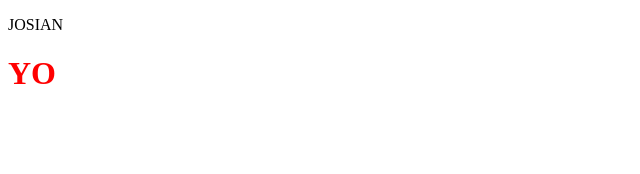
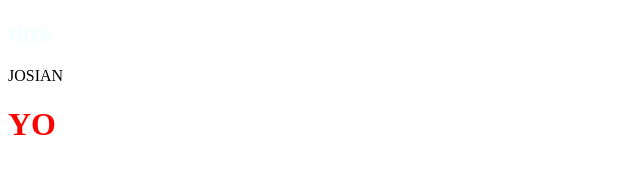
Before and after one commit to Gabin-Reinaud/tuto7, a plain HTML site: page index.html in a window 1280 px wide. Shown: the whole page, without its empty margins (0-640 px from the left). Drawn offline with Linux system fonts and the light colour scheme.

Commit message:
rajout titre

```diff
--- a/css.css
+++ b/css.css
@@ -1,3 +1,8 @@
 h1{
     color: red;
 }
+h2{
+    color: azure;
+    align-self: center;
+
+}
--- a/index.html
+++ b/index.html
@@ -6,6 +6,7 @@
     <link rel="stylesheet" href="css.css">
     <title>Document</title>
 </head>
+    <h2>titre</h2>
 <body>
     <p>JOSIAN</p>
     <h1> YO</h1>
```
